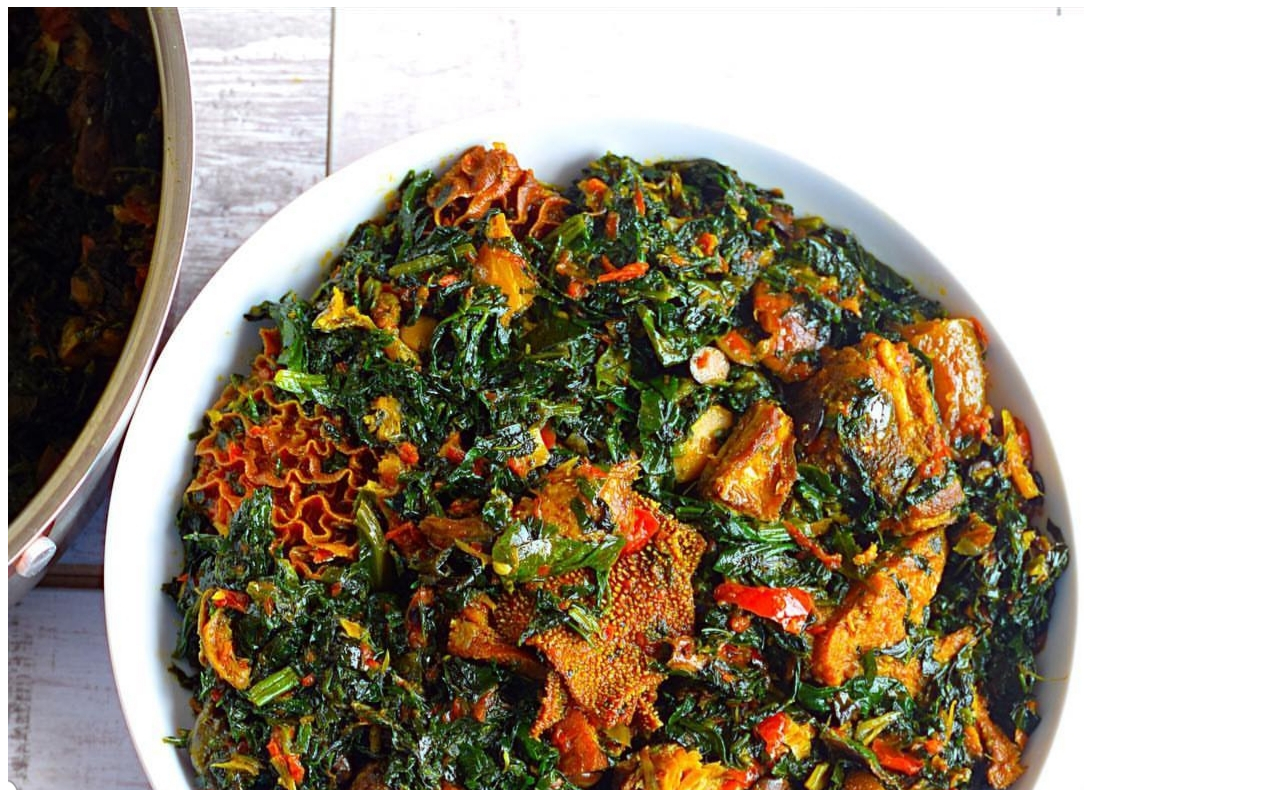
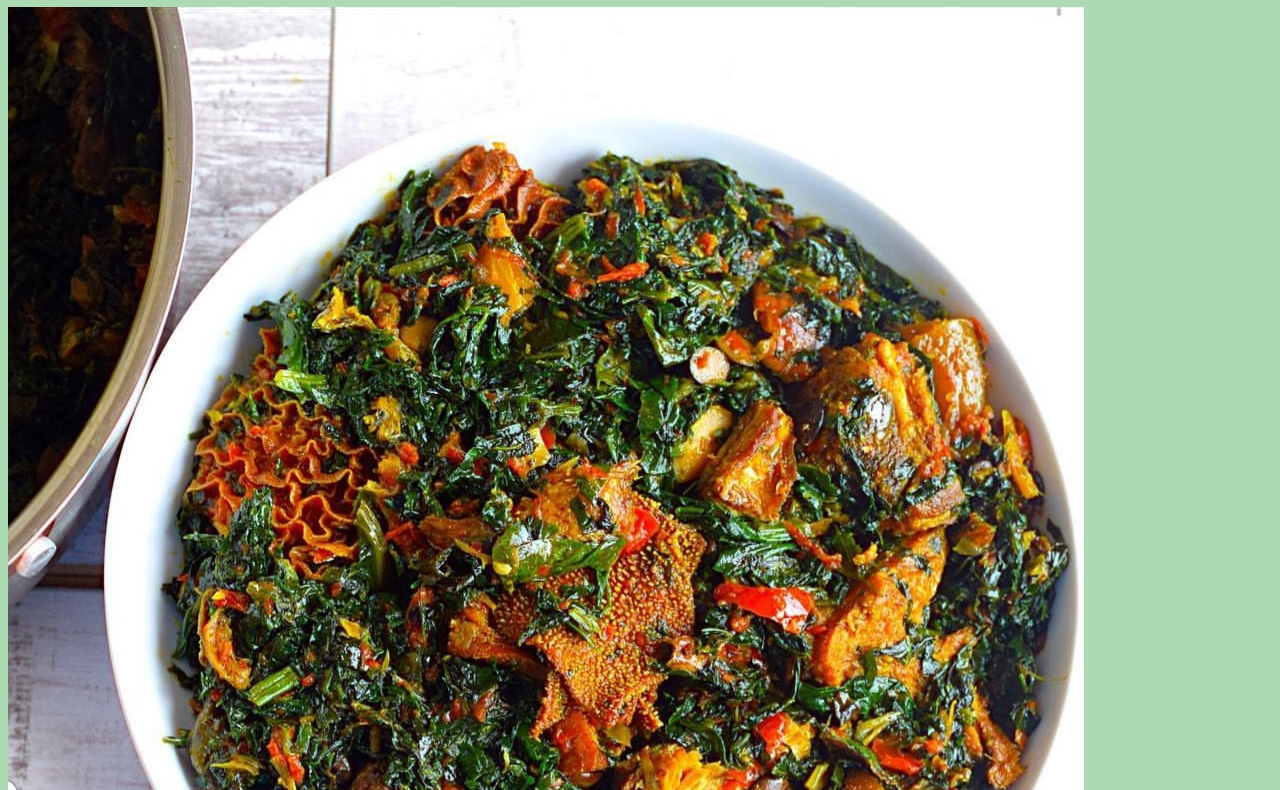
Before and after one commit to BrightOmolayo/htmlproject, a plain HTML site: page recipes/eforirosoup.html in a window 1280 px wide. Shown: the part 73-863 px from the top of the page. Drawn offline with Linux system fonts and the light colour scheme.

Commit message:
added css

```diff
--- a/recipes/eforirosoup.html
+++ b/recipes/eforirosoup.html
@@ -5,6 +5,7 @@
     <meta http-equiv="X-UA-Compatible" content="IE=edge">
     <meta name="viewport" content="width=device-width, initial-scale=1.0">
     <title>EforiroSoup</title>
+    <link rel="stylesheet" href="recipes.css">
 </head>
 <body>
     <h1>
```
Also changed, not shown: recipes/egusisoup.html (+1 -0 lines), recipes/friedrice.html (+1 -0 lines), recipes/jollofrice.html (+1 -0 lines).
